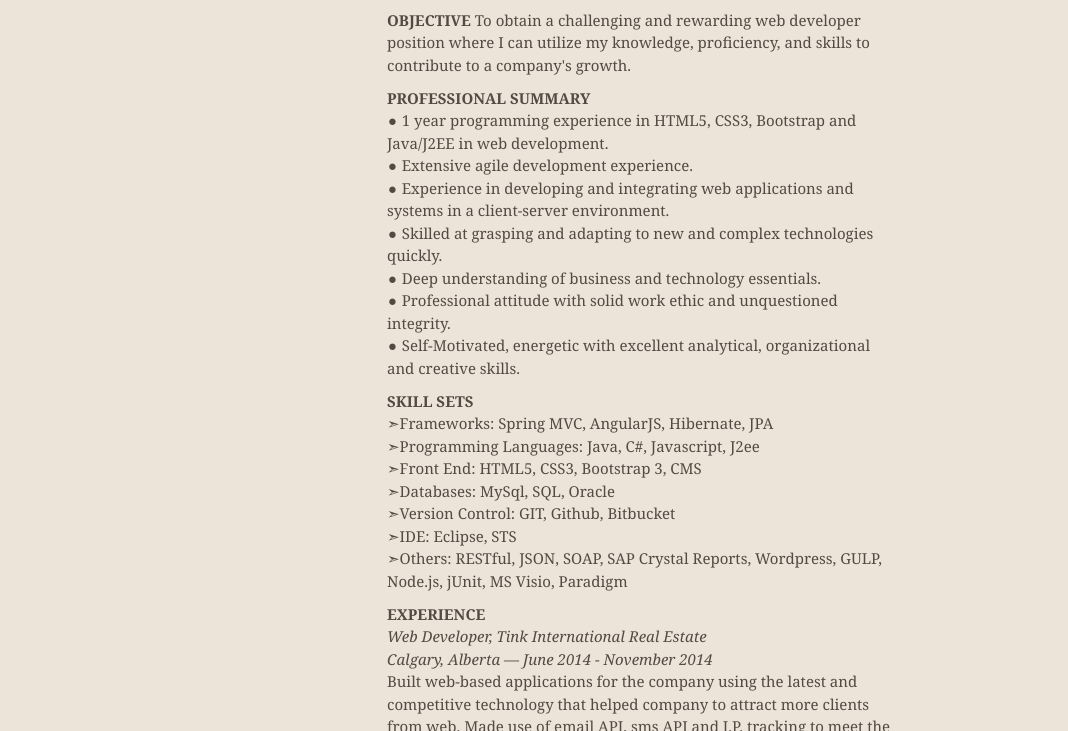
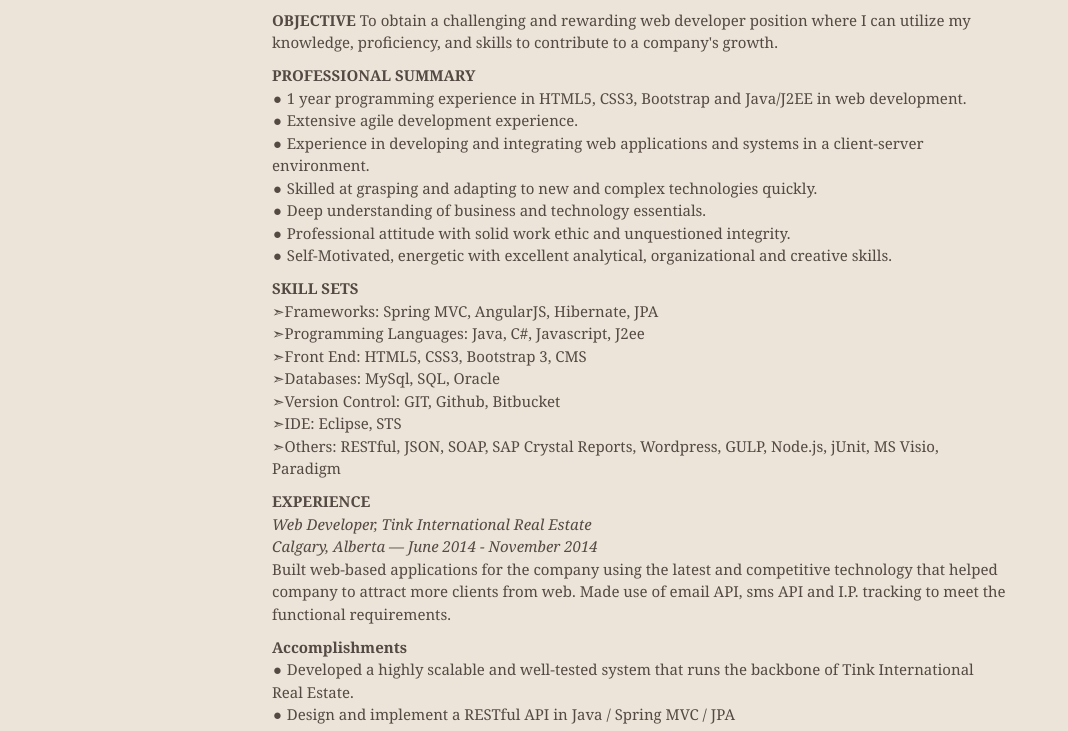
Before and after one commit to lovudsharma/portfolio, a plain HTML site: page index.html in a window 1280 px wide. Shown: the part 183-914 px from the top of the page, without its empty margins (0-1068 px from the left). Drawn offline with nearby package versions, Linux system fonts and the light colour scheme.

Commit message:
fixed width

```diff
--- a/index.html
+++ b/index.html
@@ -118,7 +118,7 @@ Technologies: JQuery, Bootstrap 3, Java, Spring MVC, MYSQL, JSON, JPA,JSP, Hiber
 Technologies: C#, SQL Server, Stored Procedures </p>
 
 <p><strong>REFERENCES</strong>
-<em>Available upon request.</em></p>
+<br><em>Available upon request.</em></p>
       </section>
 
       <footer>
--- a/stylesheets/screen.css
+++ b/stylesheets/screen.css
@@ -114,7 +114,7 @@ header, footer, section {
 
 div.shell {
   display: block;
-  width: 670px;
+  width: 900px;
   margin: 0 auto;
 }
 
```
